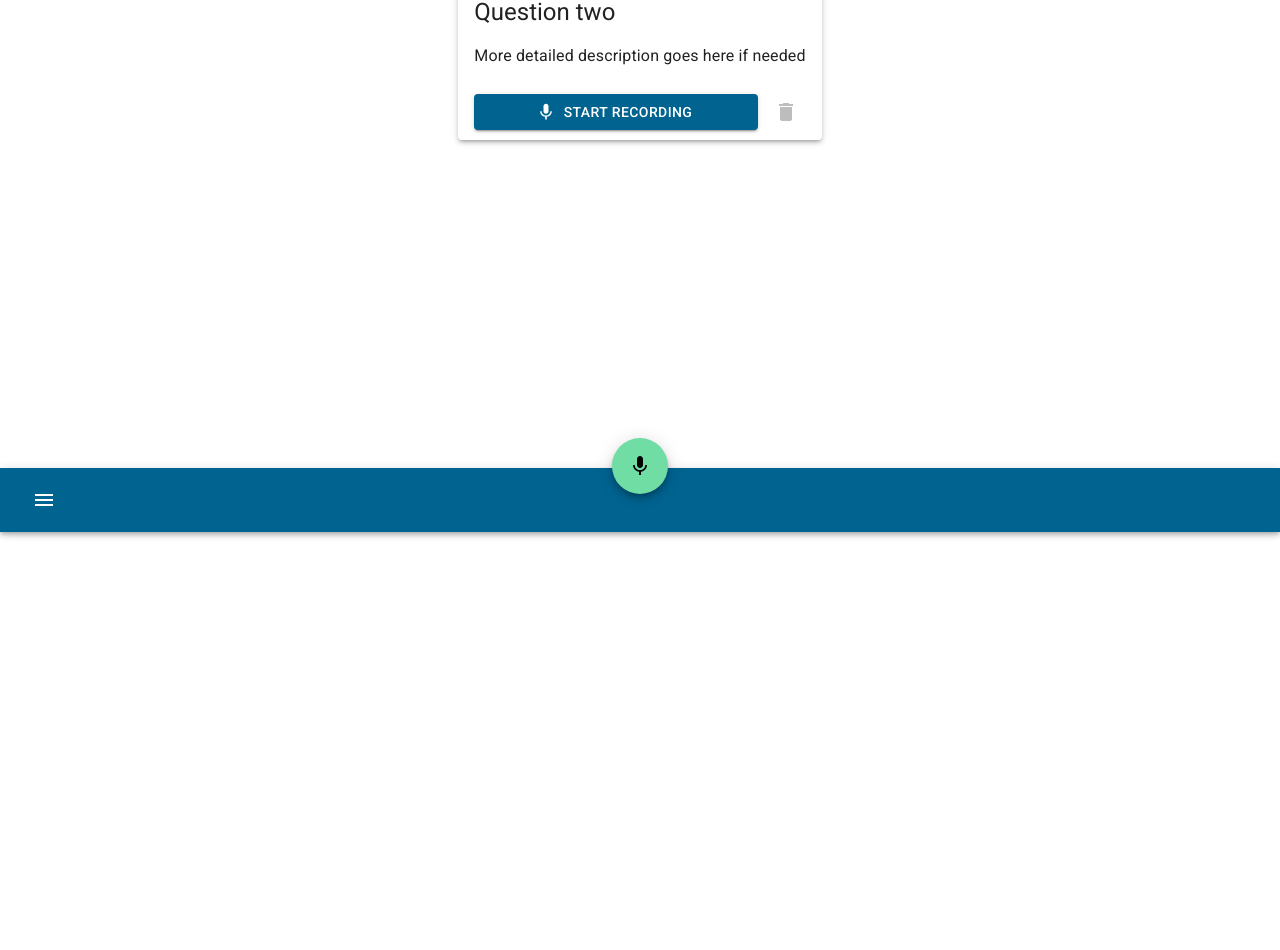
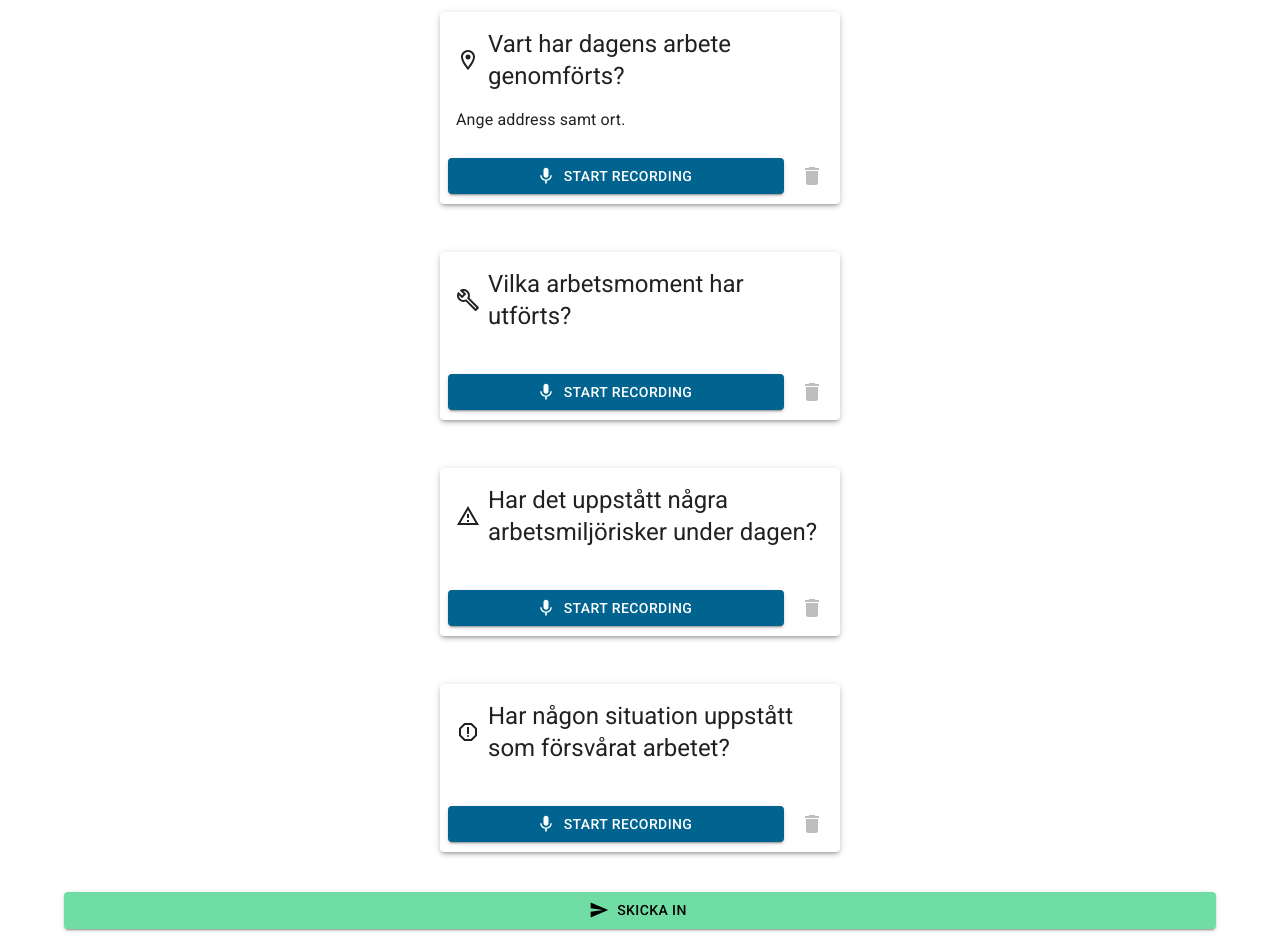
Before and after one commit to dinesjo/react-mic-app, a React (Vite) app: page / in a window 1280 px wide. Shown: the part 268-1218 px from the top of the page. Before the commit the page ends 800 px from the top, so only its background shows below. Built offline with nearby package versions, Linux system fonts and the light colour scheme.

Commit message:
Add transcription placeholder

```diff
--- a/src/App.tsx
+++ b/src/App.tsx
@@ -1,38 +1,72 @@
-import { CssBaseline, Fab, Stack } from "@mui/material";
+import { Box, Button, CssBaseline, Divider, Fab, Stack, Stepper } from "@mui/material";
 import { AppBar, Toolbar, IconButton, Container } from "@mui/material";
 import MenuIcon from "@mui/icons-material/Menu";
-import { Mic } from "@mui/icons-material";
+import {
+  AccessTimeOutlined,
+  BadgeOutlined,
+  BuildOutlined,
+  LocationOnOutlined,
+  Mic,
+  ReportOutlined,
+  Send,
+  WarningAmberOutlined,
+} from "@mui/icons-material";
 import AudioRecordCard from "./Components/AudioRecordCard";
+import { useState } from "react";
 
 export default function App() {
+  const [isSubmitting, setIsSubmitting] = useState(false);
+
+  const handleSubmit = () => {
+    setIsSubmitting(true);
+    setTimeout(() => {
+      setIsSubmitting(false);
+      // Perform any actions after submission is complete
+    }, 2000);
+  };
+
   return (
     <>
       <CssBaseline />
-      <AppBar position="fixed" color="primary" sx={{ top: "auto", bottom: 0 }}>
-        <Toolbar>
-          <IconButton color="inherit" aria-label="open drawer">
-            <MenuIcon />
-          </IconButton>
-          <Fab
-            sx={{
-              position: "absolute",
-              zIndex: 1,
-              top: -30,
-              left: 0,
-              right: 0,
-              margin: "0 auto",
-            }}
-            color="secondary"
-          >
-            <Mic />
-          </Fab>
-        </Toolbar>
-      </AppBar>
-      <Container>
+      <Container sx={{ mb: 3 }}>
         <Stack direction="column" gap={2} sx={{ my: 3 }}>
-          <AudioRecordCard title="Question one" description="More detailed description goes here if needed" />
-          <AudioRecordCard title="Question two" description="More detailed description goes here if needed" />
+          <AudioRecordCard
+            icon={
+              <Box sx={{ position: "relative", width: 52, height: 52 }}>
+                <BadgeOutlined sx={{ position: "absolute", top: 0 }} />
+                <AccessTimeOutlined sx={{ position: "absolute", bottom: 0 }} />
+              </Box>
+            }
+            title="Ange namn samt antal arbetade timmar"
+            description="Namn på de som arbetat. Avrunda till hela timmar."
+          />
+          <AudioRecordCard
+            icon={<LocationOnOutlined />}
+            title="Vart har dagens arbete genomförts?"
+            description="Ange address samt ort."
+          />
+          <AudioRecordCard icon={<BuildOutlined />} title="Vilka arbetsmoment har utförts?" description="" />
+          <AudioRecordCard
+            icon={<WarningAmberOutlined />}
+            title="Har det uppstått några arbetsmiljörisker under dagen?"
+            description=""
+          />
+          <AudioRecordCard
+            icon={<ReportOutlined />}
+            title="Har någon situation uppstått som försvårat arbetet?"
+            description=""
+          />
         </Stack>
+        <Button
+          variant="contained"
+          startIcon={<Send />}
+          color="secondary"
+          fullWidth
+          onClick={handleSubmit}
+          disabled={isSubmitting}
+        >
+          Skicka in
+        </Button>
       </Container>
     </>
   );
--- a/src/Components/AudioRecordCard.tsx
+++ b/src/Components/AudioRecordCard.tsx
@@ -1,22 +1,26 @@
 import { Card, CardActions, CardContent, Button, IconButton, Stack, Typography } from "@mui/material";
-import { Delete, Mic, MicOff } from "@mui/icons-material";
+import { Delete, HourglassEmpty, Mic, MicOff } from "@mui/icons-material";
 import { useState, useRef } from "react";
 
 interface AudioRecordCardProps {
   title?: string;
   description?: string;
+  icon?: React.ReactNode;
 }
 
 export default function AudioRecordCard({
   title = "Description",
   description = "What work has been done?",
+  icon,
 }: AudioRecordCardProps) {
   const [mediaRecorder, setMediaRecorder] = useState<MediaRecorder | null>(null);
   const [audio, setAudio] = useState<HTMLAudioElement | null>(null);
   const [isRecording, setIsRecording] = useState(false);
+  const [isTranscribing, setIsTranscribing] = useState(false);
+  const [transcription, setTranscription] = useState<string | null>(null);
   const audioChunksRef = useRef<Blob[]>([]);
 
-  const startRecording = async () => {
+  async function startRecording() {
     audioChunksRef.current = [];
     const stream = await navigator.mediaDevices.getUserMedia({ audio: true });
     const recorder = new MediaRecorder(stream);
@@ -34,22 +38,56 @@ export default function AudioRecordCard({
 
     recorder.start();
     setIsRecording(true);
-  };
+  }
 
-  const stopRecording = () => {
+  function stopRecording() {
     mediaRecorder?.stop();
     setIsRecording(false);
-  };
+    transcribeAudio();
+  }
+
+  async function transcribeAudio() {
+    setIsTranscribing(true);
+    const audioBlob = new Blob(audioChunksRef.current, { type: "audio/wav" });
+    const formData = new FormData();
+    formData.append("audio", audioBlob);
+
+    // Delay 2s to simulate transcription
+    setTimeout(() => {
+      setIsTranscribing(false);
+      setTranscription(
+        "This is a transcription of the audio recording. It can be quite long and detailed. Lorem ipsum dolor sit amet, consectetur adipiscing elit. Sed do eiusmod tempor incididunt ut labore et dolore magna aliqua."
+      );
+    }, 2000);
+
+    // try {
+    //   const response = await fetch("", {
+    //     method: "POST",
+    //     body: formData,
+    //   });
+    //   const data = await response.json();
+    //   console.log(data);
+    // } catch (error) {
+    //   console.error(error);
+    // }
+  }
+
+  function deleteAudio() {
+    audio?.pause();
+    setAudio(null);
+    setTranscription(null);
+  }
 
   return (
     <Card elevation={3} sx={{ maxWidth: 400, margin: "16px auto" }}>
       <CardContent>
-        <Stack direction="row" alignItems="center" gap={1} sx={{ mb: 2 }}>
+        <Stack direction="row" alignItems="center" gap={1} marginBottom={2}>
+          {icon}
           <Typography variant="h5">{title}</Typography>
         </Stack>
-        <Typography variant="body1">{description}</Typography>
+        {description && <Typography variant="body1">{description}</Typography>}
       </CardContent>
-      <CardActions sx={{ justifyContent: "space-between", px: 2 }}>
+      <CardActions sx={{ justifyContent: "space-between" }}>
         {isRecording ? (
           <Button startIcon={<MicOff />} variant="contained" color="error" onClick={stopRecording} fullWidth>
             Stop Recording
@@ -66,7 +104,7 @@ export default function AudioRecordCard({
             Start Recording
           </Button>
         )}
-        <IconButton color="error" onClick={() => setAudio(null)} disabled={!audio} sx={{ ml: 1 }}>
+        <IconButton color="error" onClick={deleteAudio} disabled={!audio} sx={{ ml: 1 }}>
           <Delete />
         </IconButton>
       </CardActions>
@@ -75,6 +113,19 @@ export default function AudioRecordCard({
           <audio controls src={audio.src} style={{ width: "100%" }} />
         </CardActions>
       )}
+      {transcription && (
+        <CardActions sx={{ justifyContent: "center", pb: 2 }}>
+          <Typography variant="body2">{transcription}</Typography>
+        </CardActions>
+      )}
+      {isTranscribing && (
+        <CardActions sx={{ justifyContent: "center", pb: 2 }}>
+          <IconButton>
+            <HourglassEmpty />
+          </IconButton>
+          <Typography variant="body2">Transcribing audio...</Typography>
+        </CardActions>
+      )}
     </Card>
   );
 }
```
